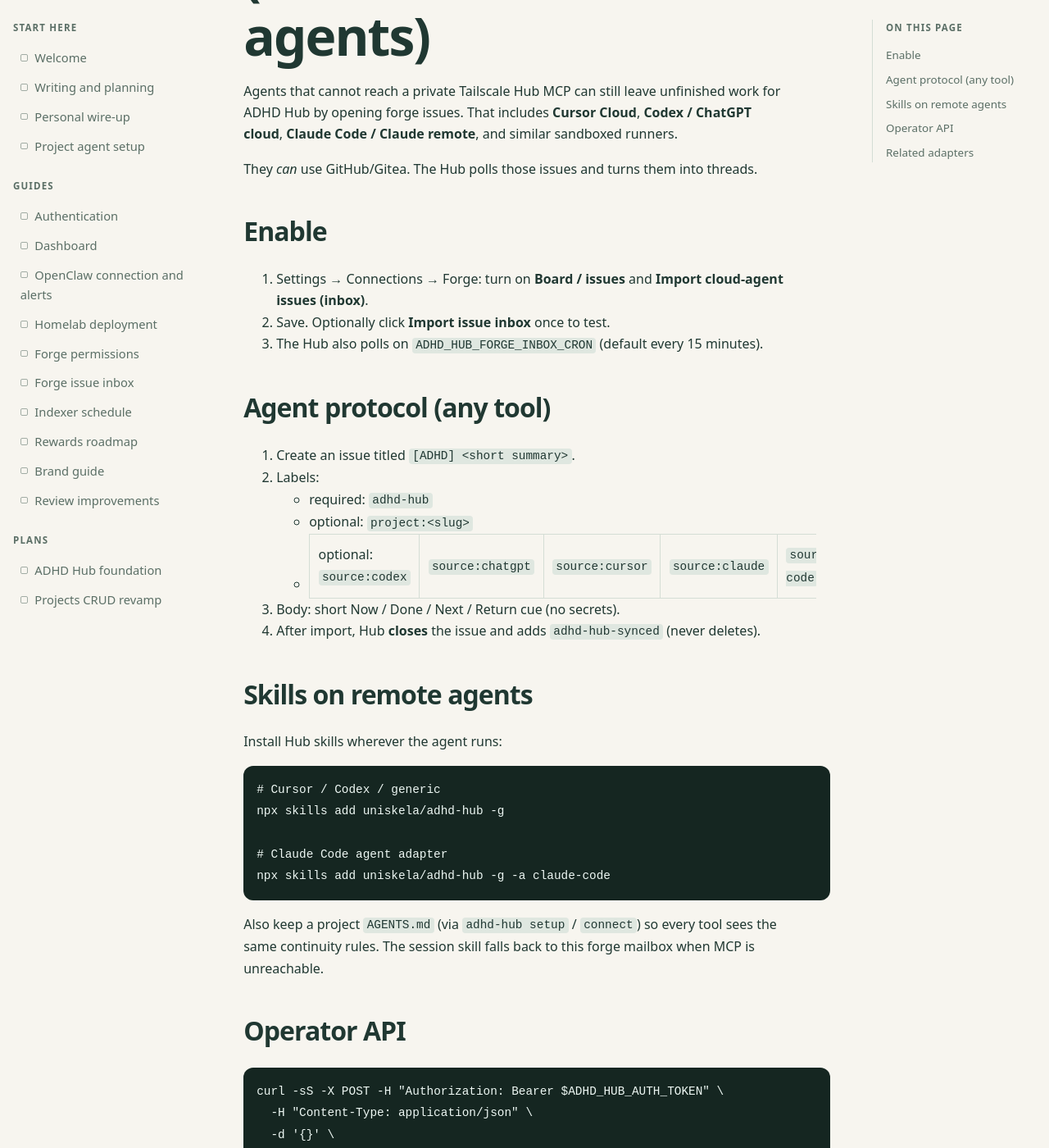
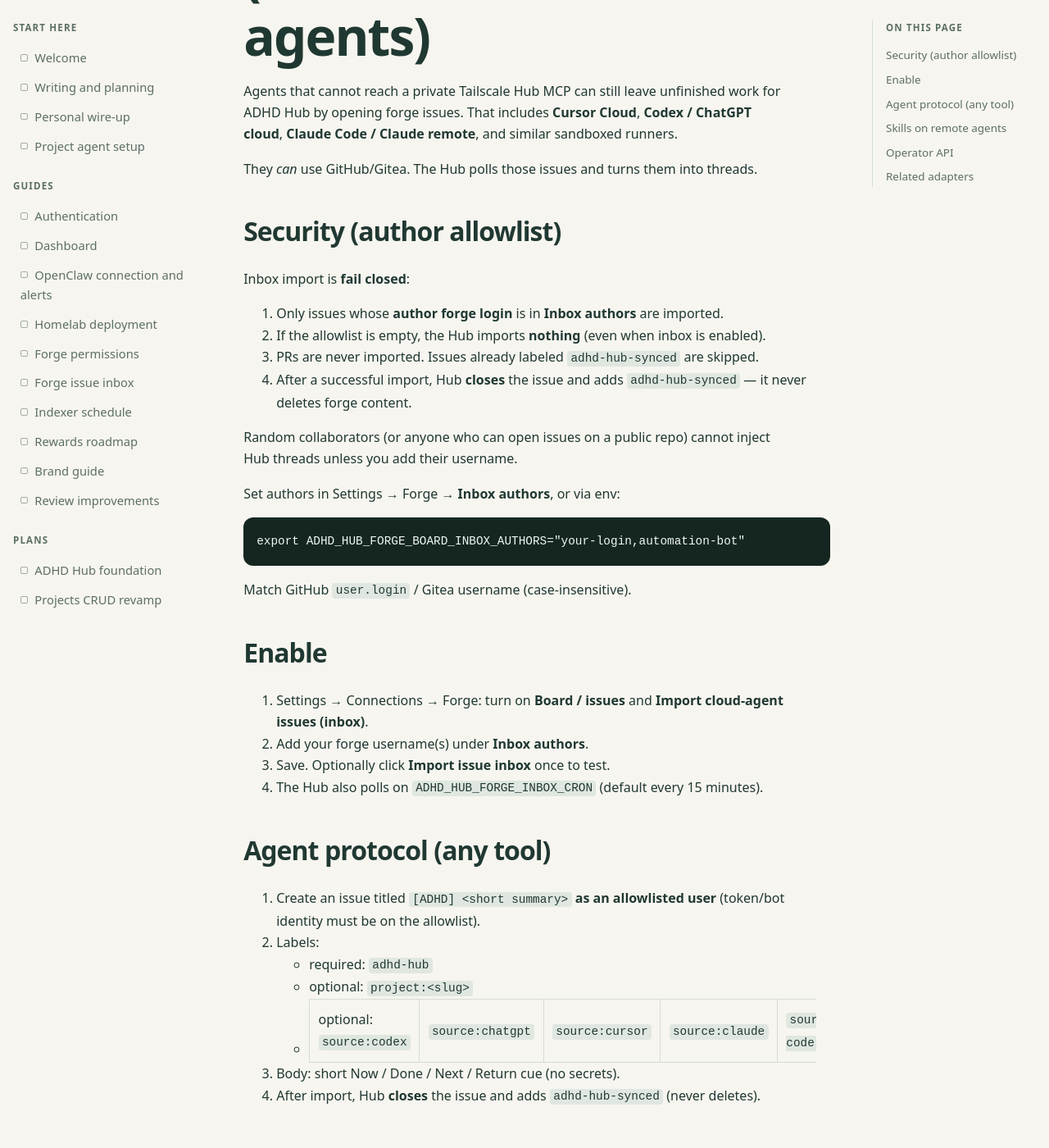
Before and after one commit to uniskela/adhd-hub, a Jekyll site: the page built from docs/forge-issue-inbox.md, in a window 1280 px wide and 1400 px high, scrolled down 270 px. Shown: the whole window at 82% size. Built offline with Jekyll 4.4.1, drawn with Linux system fonts in a browser that asks for light colours; our own code applies the rules of GitHub Pages for plain Markdown files.

Commit message:
feat: fail-closed forge inbox author allowlist + wave tracking
Only import [ADHD] forge issues from configured usernames; empty
allowlist imports nothing. Document next waves and link GitHub
tracking issues #15–#20.

Co-authored-by: Uniskela <uniskela@users.noreply.github.com>

````diff
--- a/docs/forge-issue-inbox.md
+++ b/docs/forge-issue-inbox.md
@@ -4,15 +4,35 @@ Agents that cannot reach a private Tailscale Hub MCP can still leave unfinished
 
 They *can* use GitHub/Gitea. The Hub polls those issues and turns them into threads.
 
+## Security (author allowlist)
+
+Inbox import is **fail closed**:
+
+1. Only issues whose **author forge login** is in **Inbox authors** are imported.
+2. If the allowlist is empty, the Hub imports **nothing** (even when inbox is enabled).
+3. PRs are never imported. Issues already labeled `adhd-hub-synced` are skipped.
+4. After a successful import, Hub **closes** the issue and adds `adhd-hub-synced` — it never deletes forge content.
+
+Random collaborators (or anyone who can open issues on a public repo) cannot inject Hub threads unless you add their username.
+
+Set authors in Settings → Forge → **Inbox authors**, or via env:
+
+```bash
+export ADHD_HUB_FORGE_BOARD_INBOX_AUTHORS="your-login,automation-bot"
+```
+
+Match GitHub `user.login` / Gitea username (case-insensitive).
+
 ## Enable
 
 1. Settings → Connections → Forge: turn on **Board / issues** and **Import cloud-agent issues (inbox)**.
-2. Save. Optionally click **Import issue inbox** once to test.
-3. The Hub also polls on `ADHD_HUB_FORGE_INBOX_CRON` (default every 15 minutes).
+2. Add your forge username(s) under **Inbox authors**.
+3. Save. Optionally click **Import issue inbox** once to test.
+4. The Hub also polls on `ADHD_HUB_FORGE_INBOX_CRON` (default every 15 minutes).
 
 ## Agent protocol (any tool)
 
-1. Create an issue titled `[ADHD] <short summary>`.
+1. Create an issue titled `[ADHD] <short summary>` **as an allowlisted user** (token/bot identity must be on the allowlist).
 2. Labels:
    - required: `adhd-hub`
    - optional: `project:<slug>`
--- a/src/adhd_hub/ui/index.html
+++ b/src/adhd_hub/ui/index.html
@@ -218,7 +218,8 @@
         <label><input type="checkbox" id="board_inbox_enabled" /> Import cloud-agent issues (inbox)</label>
         <label><input type="checkbox" id="primary_memory_repo" /> Primary memory repo</label>
       </div>
-      <p class="hint">Inbox polls open issues labeled <code>adhd-hub</code> (from Cursor Cloud, Codex/ChatGPT, Claude, etc.), creates Hub threads, then closes the issue with <code>adhd-hub-synced</code> (never deletes). Optional label <code>source:codex</code> / <code>source:chatgpt</code> / <code>source:cursor</code> / <code>source:claude</code>.</p>
+      <label>Inbox authors (allowlist) <input id="board_inbox_authors" placeholder="your-login, bot-account" autocomplete="username" /></label>
+      <p class="hint">Inbox only imports open issues labeled <code>adhd-hub</code> that were <strong>created by an allowlisted forge username</strong> (fail closed: empty list imports nothing). After import, Hub closes the issue with <code>adhd-hub-synced</code> (never deletes). Optional <code>source:codex</code> / <code>source:chatgpt</code> / <code>source:cursor</code> / <code>source:claude</code>.</p>
       <div class="actions">
         <button type="button" class="primary" id="btn-save-forge">Save forge</button>
         <button type="button" class="ghost" id="btn-sync-forge">Sync now</button>
````
Also changed, not shown: adapters/claude-code.md (+1 -1 lines), adapters/codex.md (+1 -1 lines), docs/plans/next-waves.md (added, +72 -0 lines), skills/adhd-hub-session/SKILL.md (+1 -1 lines), src/adhd_hub/ui/app.js (+13 -0 lines), tests/test_forge_inbox.py (+53 -2 lines), README.md, 4 other files.
